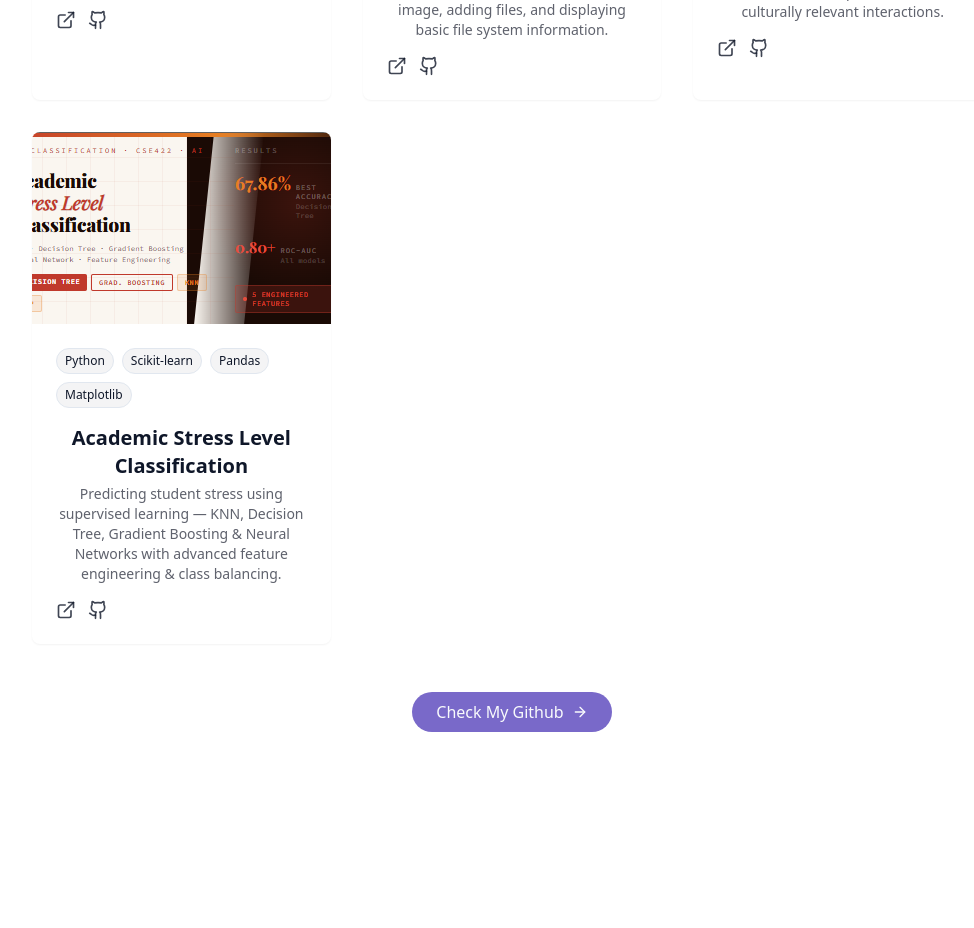
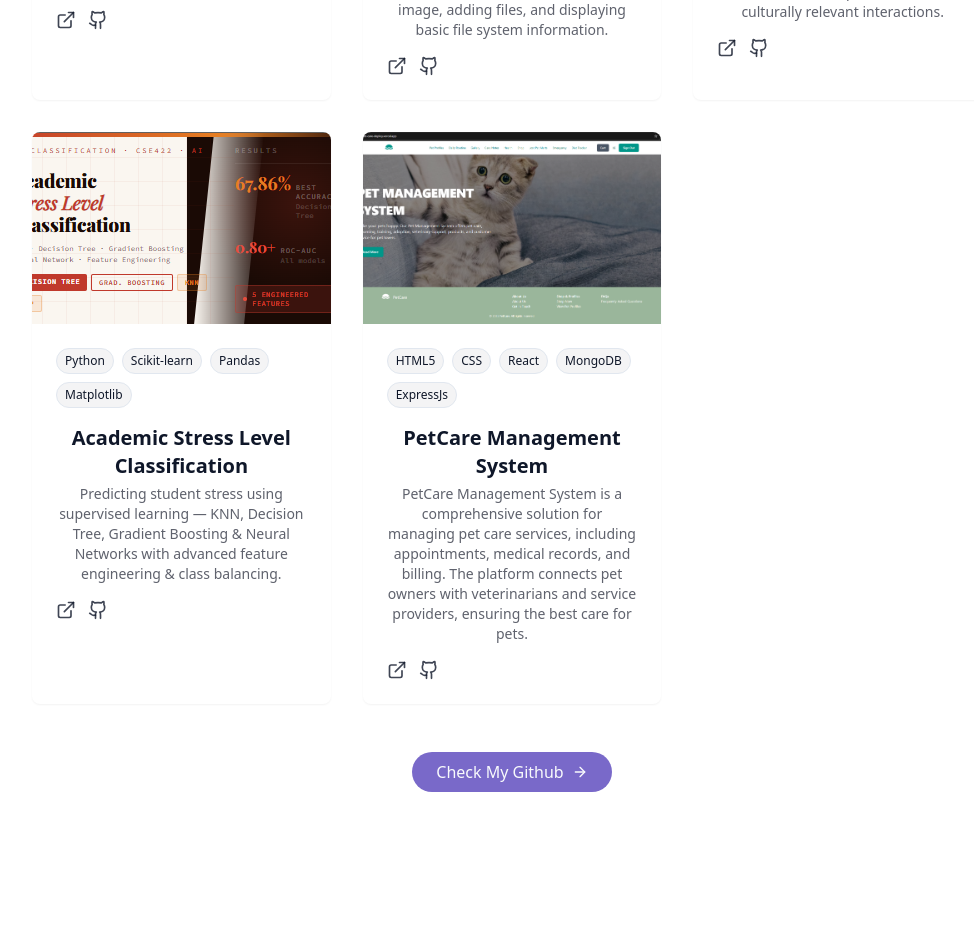
Before and after one commit to utshobbose/BosePortfolio, a React (Vite) app in the folder myPortfolio/: page / in a window 1280 px wide. Shown: the part 3680-4608 px from the top of the page, without its empty margins (128-1102 px from the left). Built offline with nearby package versions, Linux system fonts and the light colour scheme.

Commit message:
Updated projects

```diff
--- a/myPortfolio/src/components/ProjectsSection.jsx
+++ b/myPortfolio/src/components/ProjectsSection.jsx
@@ -1,16 +1,6 @@
 import { ArrowRight, ExternalLink, Github } from "lucide-react";
 
-  // {
-  //   id: 4,
-  //   title: "PetCare Management System",
-  //   description:
-  //     "PetCare Management System is a comprehensive solution for managing pet care services, including appointments, medical records, and billing. The platform connects pet owners with veterinarians and service providers, ensuring the best care for pets.",
-  //   image: "/projects/project_4.png",
-  //   tags: ["HTML5", "CSS", "React", "MongoDB", "ExpressJs"],
-  //   demoUrl: "https://cse471-pet-care-deploy.vercel.app/",
-  //   githubUrl: "https://github.com/utshobbose/Cse471_PetCare_Management",
-  //   demoUrl: "#",
-  // }
+
 
 const projects = [
     {
@@ -77,6 +67,17 @@ const projects = [
     image: "/projects/project7.png",
     tags: ["Python", "Scikit-learn", "Pandas", "Matplotlib"],
     githubUrl: "https://github.com/utshobbose/Academic-Stress-Level-Classification-System",
+  },
+    {
+    id: 8,
+    title: "PetCare Management System",
+    description:
+      "PetCare Management System is a comprehensive solution for managing pet care services, including appointments, medical records, and billing. The platform connects pet owners with veterinarians and service providers, ensuring the best care for pets.",
+    image: "/projects/project_4.png",
+    tags: ["HTML5", "CSS", "React", "MongoDB", "ExpressJs"],
+    demoUrl: "https://cse471-pet-care-deploy.vercel.app/",
+    githubUrl: "https://github.com/utshobbose/Cse471_PetCare_Management",
+
   }
 ];
 
```
